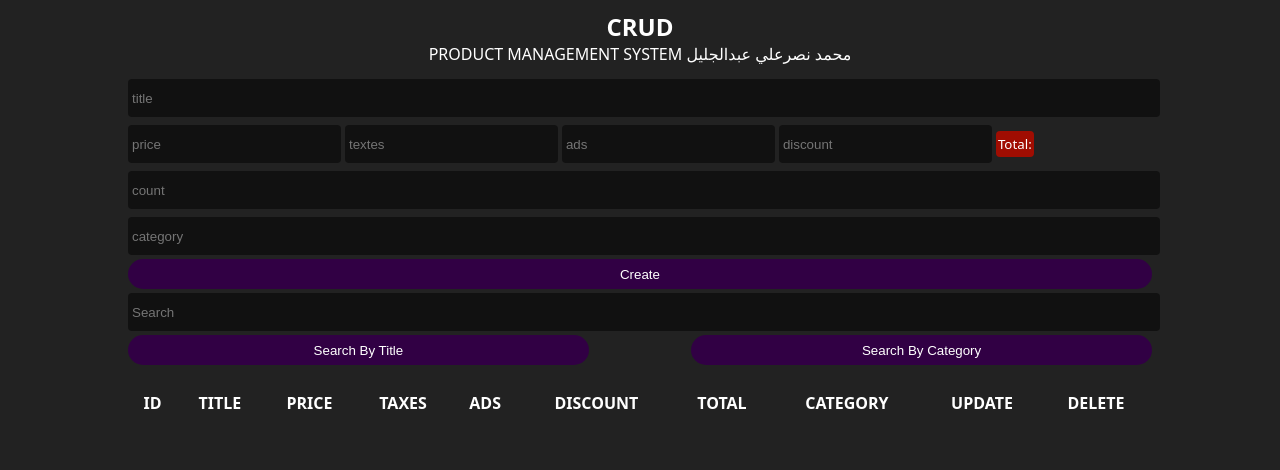
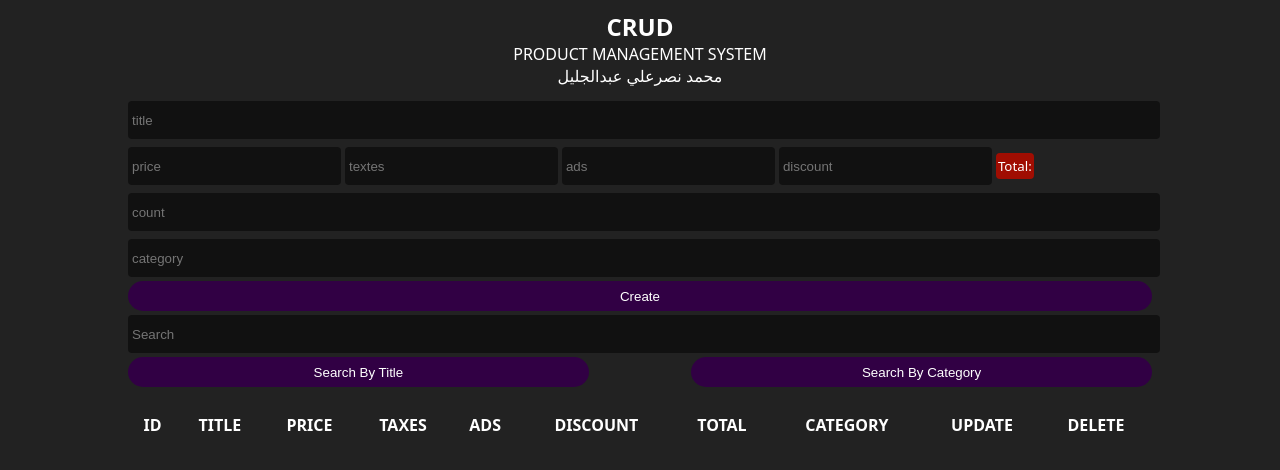
Before and after one commit to jshhsgzg/wed, a plain HTML site: page index.html in a window 1280 px wide. Drawn offline with Linux system fonts and the light colour scheme.

Commit message:
Update index.html

```diff
--- a/index.html
+++ b/index.html
@@ -11,7 +11,7 @@
     <div class="crud">
         <div class="head">
             <h2>crud</h2>
-            <p>PRODUCT MANAGEMENT SYSTEM محمد نصرعلي عبدالجليل </p>
+            <p>PRODUCT MANAGEMENT SYSTEM<br> محمد نصرعلي عبدالجليل </p>
         </div>
         <div class="inputs">
             <input placeholder="title" type="text" id="title">
```
